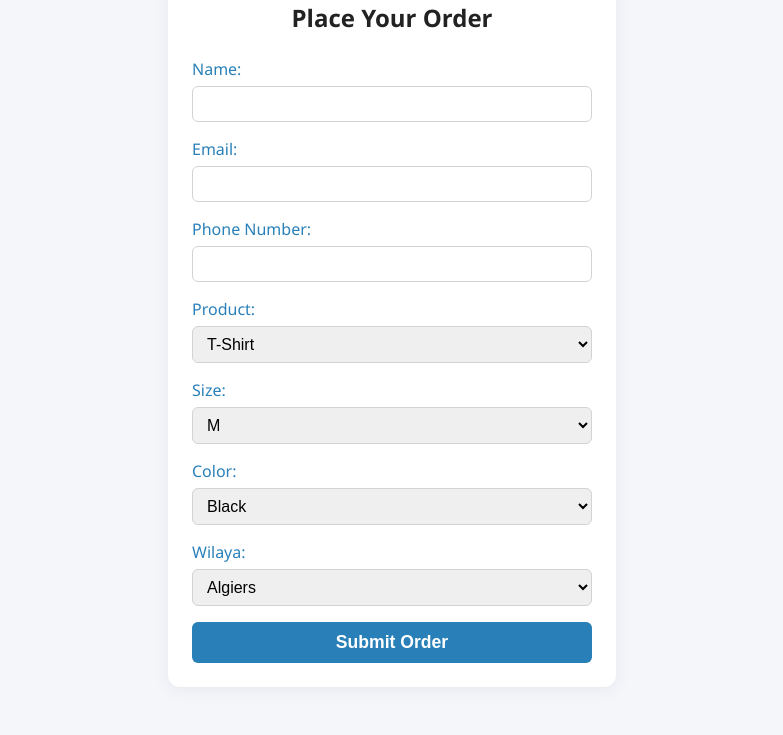
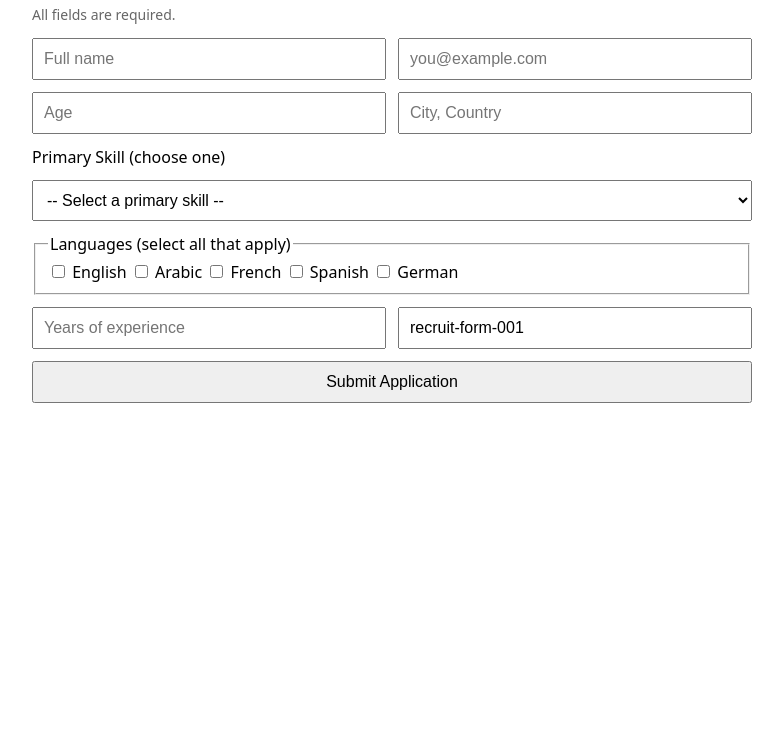
Before and after one commit to msiourinabil-a11y/order-form-website-inventory, a plain HTML site: page index.html in a window 1280 px wide. Shown: the part 99-834 px from the top of the page, without its empty margins (248-1031 px from the left). After the commit the page ends 800 px from the top, so only its background shows below. Drawn offline with Linux system fonts and the light colour scheme.

Commit message:
Update index.html

```diff
--- a/index.html
+++ b/index.html
@@ -1,54 +1,126 @@
-<!DOCTYPE html>
+<!doctype html>
 <html lang="en">
 <head>
-  <meta charset="UTF-8">
-  <title>Order Form</title>
-  <link rel="stylesheet" href="style.css">
+  <meta charset="utf-8" />
+  <meta name="viewport" content="width=device-width,initial-scale=1" />
+  <title>Recruitment Form</title>
+  <style>
+    body { font-family: system-ui, sans-serif; max-width: 720px; margin: 40px auto; padding: 0 16px; }
+    form { display: grid; gap: 12px; }
+    .row { display: grid; gap: 12px; grid-template-columns: 1fr 1fr; }
+    input, select, textarea, button { padding: 10px; font-size: 16px; }
+    button { cursor: pointer; }
+    .note { color:#666; font-size: 14px; }
+    .hidden { display:none; }
+  </style>
 </head>
 <body>
-  <div class="container">
-    <h2>Place Your Order</h2>
-    <form action="https://ms-nabil2.app.n8n.cloud/webhook/order-inventory-test" method="POST">
-      <label>Name:</label>
-      <input type="text" name="Name" required>
+  <h1>Apply for a Role</h1>
+  <p class="note">All fields are required.</p>
 
-      <label>Email:</label>
-      <input type="email" name="Email" required>
+  <form id="applyForm">
+    <div class="row">
+      <input name="full_name" placeholder="Full name" required />
+      <input type="email" name="email" placeholder="you@example.com" required />
+    </div>
 
-      <label>Phone Number:</label>
-      <input type="tel" name="Number" required>
+    <div class="row">
+      <input type="number" name="age" placeholder="Age" min="16" required />
+      <input name="location" placeholder="City, Country" required />
+    </div>
 
-      <label>Product:</label>
-      <select name="Product" required>
-        <option value="T-Shirt">T-Shirt</option>
-        <option value="Shoes">Shoes</option>
-      </select>
+    <!-- Skills dropdown (single select; pick one core skill) -->
+    <label>Primary Skill (choose one)</label>
+    <select name="skill" required>
+      <option value="" selected disabled>-- Select a primary skill --</option>
+      <option>Frontend</option>
+      <option>Backend</option>
+      <option>DevOps</option>
+      <option>Data</option>
+      <option>Design</option>
+      <option>QA</option>
+      <option>Product Management</option>
+      <option>Sales</option>
+      <option>Support</option>
+      <option>Operations</option>
+    </select>
 
-      <label>Size:</label>
-      <select name="Size" required>
-        <option value="M">M</option>
-        <option value="L">L</option>
-        <option value="XL">XL</option>
-        <option value="XXL">XXL</option>
-      </select>
+    <!-- Languages (multi-select checkboxes) -->
+    <fieldset>
+      <legend>Languages (select all that apply)</legend>
+      <label><input type="checkbox" name="languages" value="English" required /> English</label>
+      <label><input type="checkbox" name="languages" value="Arabic" /> Arabic</label>
+      <label><input type="checkbox" name="languages" value="French" /> French</label>
+      <label><input type="checkbox" name="languages" value="Spanish" /> Spanish</label>
+      <label><input type="checkbox" name="languages" value="German" /> German</label>
+    </fieldset>
 
-      <label>Color:</label>
-      <select name="Color" required>
-        <option value="Black">Black</option>
-        <option value="White">White</option>
-      </select>
+    <div class="row">
+      <input type="number" name="experience_years" placeholder="Years of experience" min="0" step="0.5" required />
+      <input name="client_id" value="recruit-form-001" required />
+    </div>
 
-      <label>Wilaya:</label>
-      <select name="Wilaya" required>
-        <option value="Algiers">Algiers</option>
-        <option value="Blida">Blida</option>
-        <option value="Oran">Oran</option>
-        <option value="Constantine">Constantine</option>
-        <option value="Tizi Ouzou">Tizi Ouzou</option>
-      </select>
+    <!-- Honeypot -->
+    <input type="text" name="company" class="hidden" autocomplete="off" tabindex="-1" />
 
-      <button type="submit">Submit Order</button>
-    </form>
-  </div>
+    <button type="submit">Submit Application</button>
+    <div id="result" class="note"></div>
+  </form>
+
+  <script>
+    const WEBHOOK = "https://msnabil3.app.n8n.cloud/webhook/mini-router"; // <--- CHANGE THIS
+
+    const form = document.getElementById("applyForm");
+    const result = document.getElementById("result");
+
+    form.addEventListener("submit", async (e) => {
+      e.preventDefault();
+      const data = new FormData(form);
+
+      // spam trap
+      if ((data.get("company") || "").trim() !== "") {
+        result.textContent = "Thanks!";
+        form.reset();
+        return;
+      }
+
+      // collect checked languages
+      const langs = [];
+      for (const el of form.querySelectorAll('input[name="languages"]:checked')) {
+        langs.push(el.value);
+      }
+
+      const payload = {
+        full_name: (data.get("full_name") || "").trim(),
+        email: (data.get("email") || "").trim().toLowerCase(),
+        age: Number(data.get("age")),
+        location: (data.get("location") || "").trim(),
+        skill: data.get("skill"),
+        languages: langs,
+        experience_years: Number(data.get("experience_years")),
+        client_id: (data.get("client_id") || "recruit-form-001").trim(),
+        metadata: { source: "recruitment-form" }
+      };
+
+      result.textContent = "Submitting…";
+
+      try {
+        const res = await fetch(WEBHOOK, {
+          method: "POST",
+          headers: { "Content-Type": "application/json" },
+          body: JSON.stringify(payload)
+        });
+        const json = await res.json().catch(() => ({}));
+        if (res.ok) {
+          result.textContent = json.status ? `Done: ${json.status}` : "Submitted!";
+          form.reset();
+        } else {
+          result.textContent = `Error: ${json.message || res.status}`;
+        }
+      } catch (err) {
+        result.textContent = "Network error. Please try again.";
+      }
+    });
+  </script>
 </body>
 </html>
```
